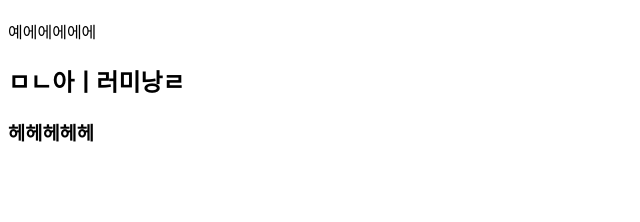
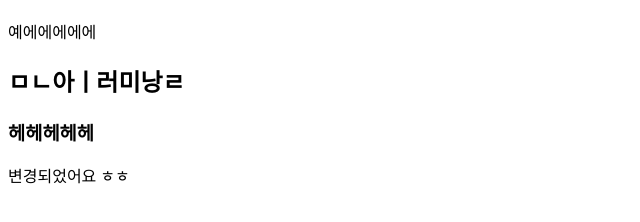
Before and after one commit to zerothhan/first-noona-project, a plain HTML site: page index.html in a window 1280 px wide. Shown: the part 70-292 px from the top of the page, without its empty margins (0-640 px from the left). Drawn offline with Linux system fonts and the light colour scheme.

Commit message:
netlify test

```diff
--- a/index.html
+++ b/index.html
@@ -13,5 +13,6 @@
     <h2>ㅁㄴ아ㅣ러미낭ㄹ</h2>
 
     <h3>헤헤헤헤헤</h3>
+    <p>변경되었어요 ㅎㅎ</p>
   </body>
 </html>
```
